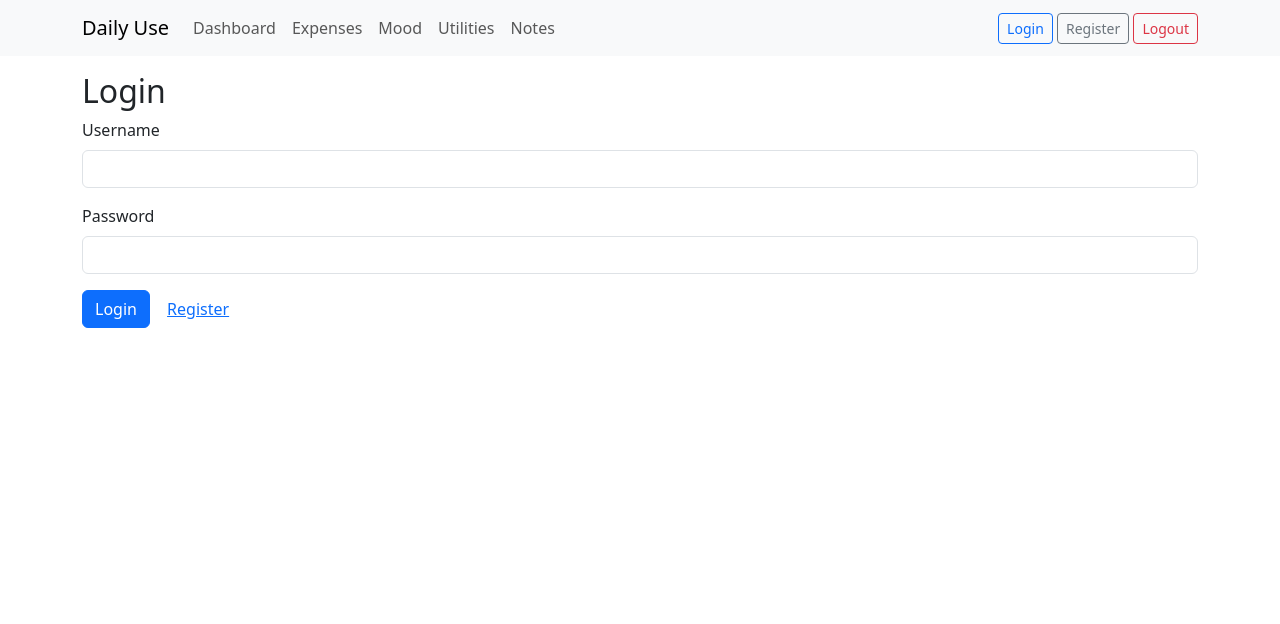
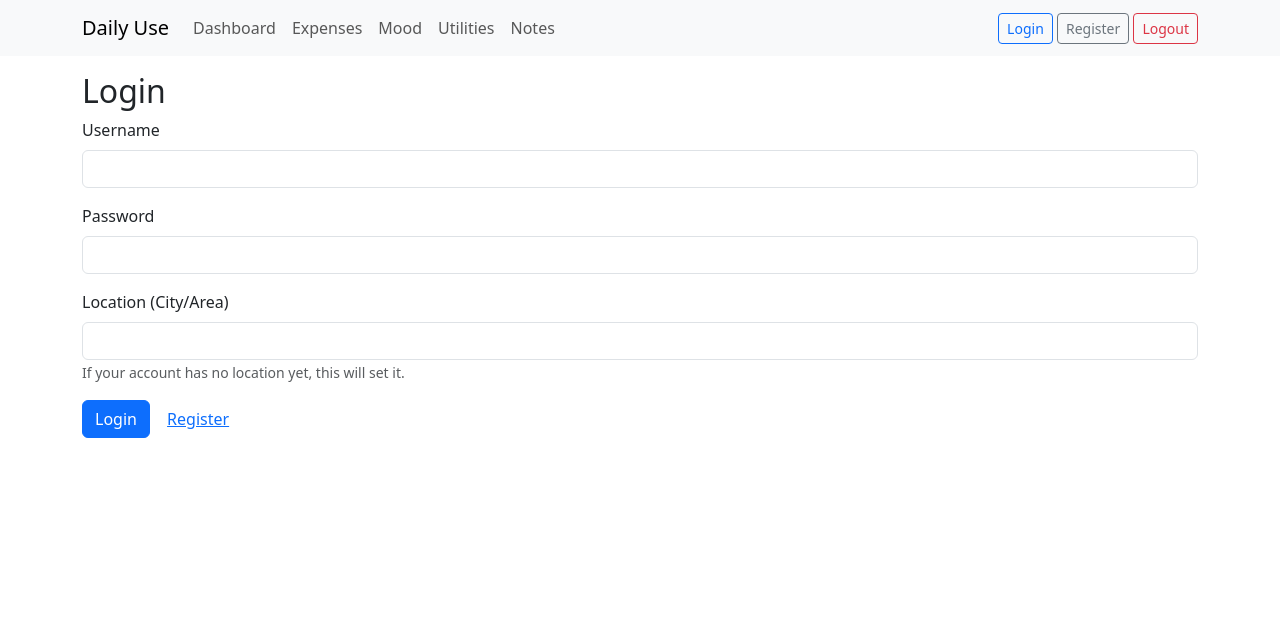
Before and after one commit to akashkus121/Daily-Use-App, an ASP.NET Core app: page /Auth/Login in a window 1280 px wide. Shown: the top 624 px of the page. Run offline with ASP.NET Core 8, Linux system fonts and the light colour scheme; style sheets or scripts are compiled from the project's sources; some libraries are stand-ins or nearby versions.

Commit message:
Checkpoint before follow-up message
Co-authored-by: 2020051018 <2020051018@mmmut.ac.in>

```diff
--- a/Daily-Use App/Controllers/AuthController.cs
+++ b/Daily-Use App/Controllers/AuthController.cs
@@ -22,13 +22,19 @@ namespace Daily_Use_App.Controllers
 
         [HttpPost]
         [ValidateAntiForgeryToken]
-        public async Task<IActionResult> Login(string username, string password)
+        public async Task<IActionResult> Login(string username, string password, string? location)
         {
             var user = await _db.Users.FirstOrDefaultAsync(u => u.Username == username);
             if (user == null || user.PasswordHash != password)
             {
                 ModelState.AddModelError(string.Empty, "Invalid credentials");
                 return View();
+            }
+
+            if (string.IsNullOrWhiteSpace(user.Location) && !string.IsNullOrWhiteSpace(location))
+            {
+                user.Location = location;
+                await _db.SaveChangesAsync();
             }
 
             HttpContext.Session.SetInt32("UserId", user.Id);
--- a/Daily-Use App/Views/Auth/Login.cshtml
+++ b/Daily-Use App/Views/Auth/Login.cshtml
@@ -13,6 +13,11 @@
         <label class="form-label">Password</label>
         <input class="form-control" name="password" type="password" />
     </div>
+    <div class="mb-3">
+        <label class="form-label">Location (City/Area)</label>
+        <input class="form-control" name="location" />
+        <small class="text-muted">If your account has no location yet, this will set it.</small>
+    </div>
     <button type="submit" class="btn btn-primary">Login</button>
     <a asp-action="Register" class="btn btn-link">Register</a>
     <div class="text-danger">@Html.ValidationSummary()</div>
```
